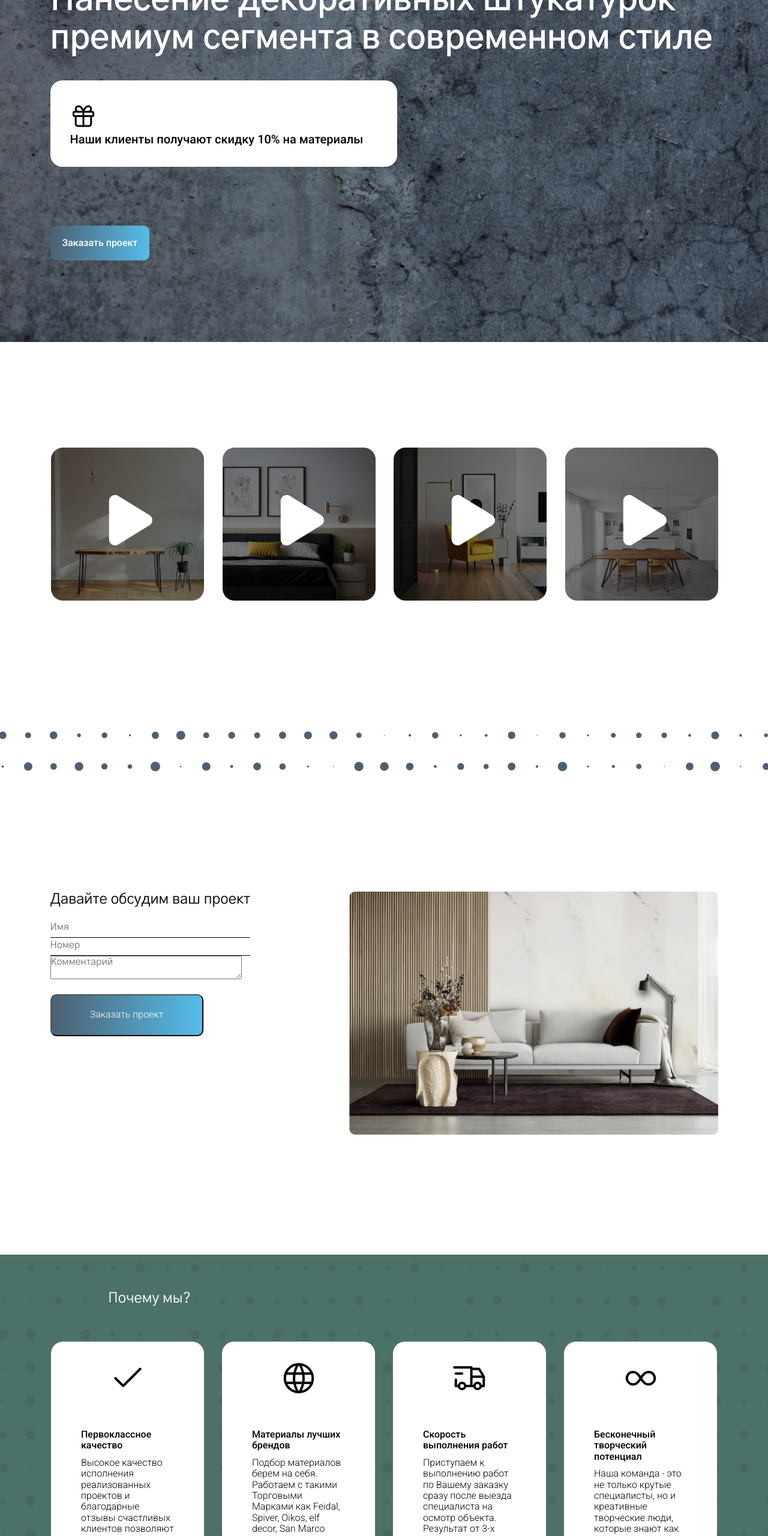
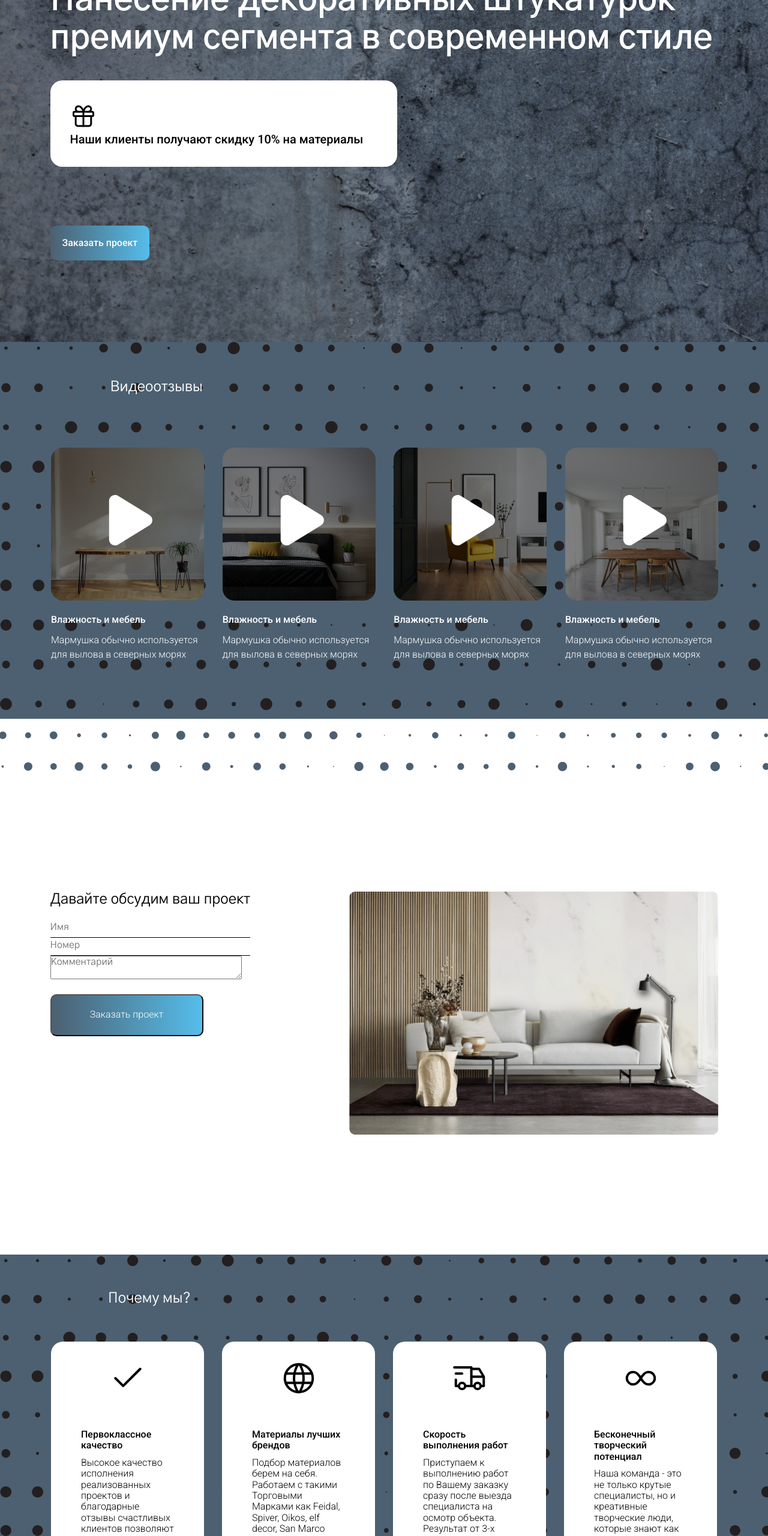
Before and after one commit to OlehKhoroshko/MyFirstProj, a plain HTML site: page index.html in a window 1280 px wide. Shown: the part 240-2800 px from the top of the page at 60% size. Drawn offline with Linux system fonts and the light colour scheme.

Commit message:
new section was added

```diff
--- a/css/style.css
+++ b/css/style.css
@@ -103,7 +103,7 @@ header nav li a:hover {
 }
 
 .first2_box{
-    background-image: url("../images/bgfc.svg");
+    background-image: url("../images/bc.svg");  background-size: cover; background-color: #4C6071;
     padding-top: 60px;
     padding-bottom: 95px;
 }
@@ -240,7 +240,7 @@ header nav li a:hover {
 }
 
 .third_box{
-    background-image: url("../images/mask.svg");  background-size: cover; background-color:#4C7169; padding-top: 60px; padding-bottom: 60px;
+    background-image: url("../images/bc.svg");  background-size: cover; background-color: #4C6071; padding-top: 60px; padding-bottom: 60px;
 }
 
 .table_div{
```
Also changed, not shown: images/bc.svg (added), images/bgfc.svg (added).
